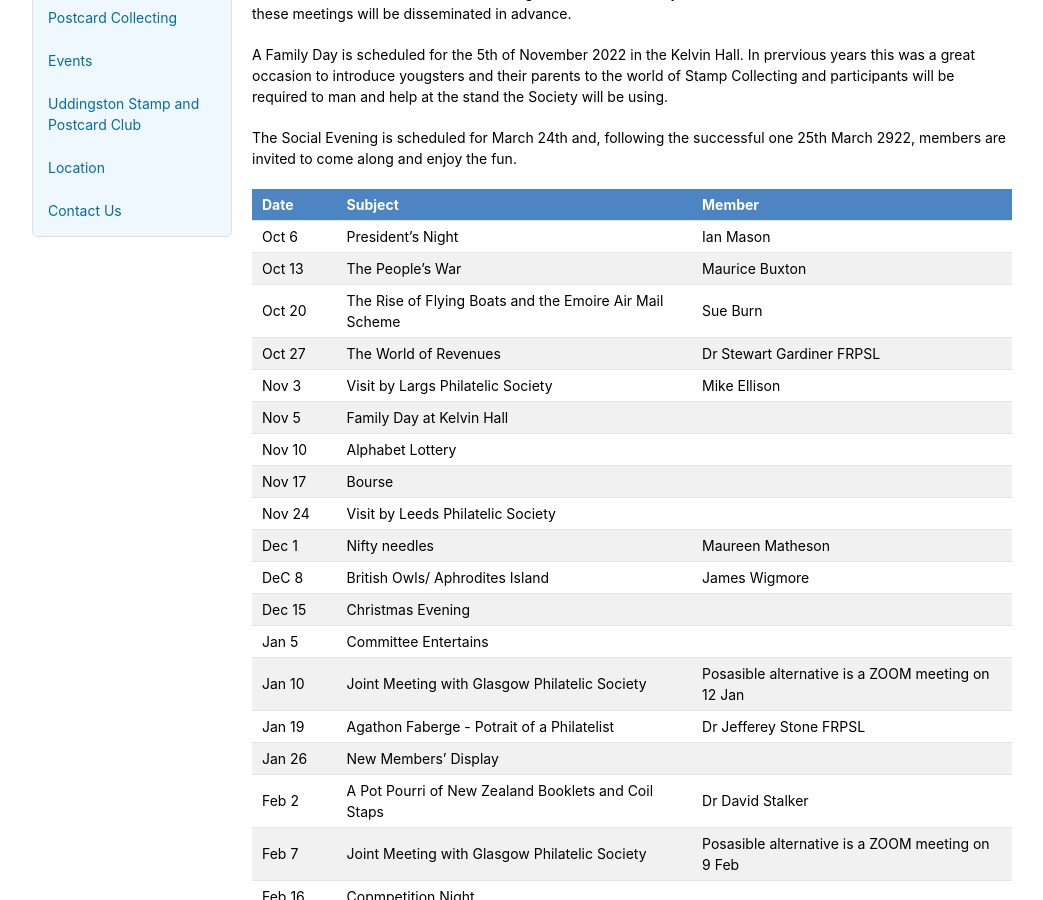
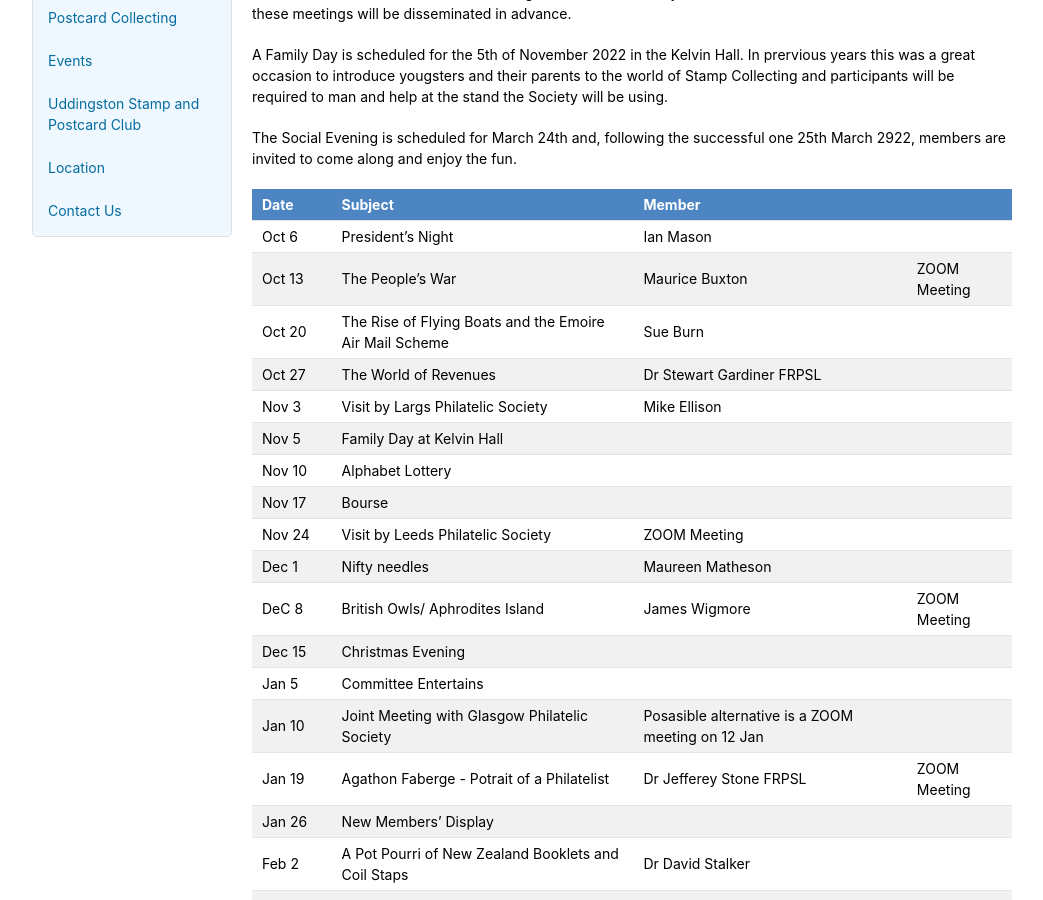
Before and after one commit to astalker/caledonian-stamps, a Jekyll site: the page built from meetings.md, in a window 1280 px wide and 900 px high, scrolled down 569 px. Shown: the whole window, without its empty margins (118-1161 px from the left). Built offline with Jekyll 4.4.1, drawn with Linux system fonts in a browser that asks for light colours; our own code applies the rules of GitHub Pages for plain Markdown files.

Commit message:
ZOOM Meetings added

```diff
--- a/meetings.md
+++ b/meetings.md
@@ -16,20 +16,20 @@ The Social Evening is scheduled for March 24th and, following the successful one
 Date  | Subject | Member
 ----- | ------- | ------
 Oct 6  | President's Night | Ian Mason
-Oct 13 | The People's War | Maurice Buxton
+Oct 13 | The People's War | Maurice Buxton | ZOOM Meeting
 Oct 20 | The Rise of Flying Boats and the Emoire Air Mail Scheme | Sue Burn
 Oct 27 | The World of Revenues | Dr Stewart Gardiner FRPSL
 Nov 3  | Visit by Largs Philatelic Society | Mike Ellison
 Nov 5  | Family Day at Kelvin Hall
 Nov 10 | Alphabet Lottery
 Nov 17 | Bourse
-Nov 24 | Visit by Leeds Philatelic Society
+Nov 24 | Visit by Leeds Philatelic Society | ZOOM Meeting
 Dec 1  | Nifty needles | Maureen Matheson
-DeC 8  | British Owls/ Aphrodites Island | James Wigmore
+DeC 8  | British Owls/ Aphrodites Island | James Wigmore | ZOOM Meeting
 Dec 15 | Christmas Evening
 Jan 5  | Committee Entertains
 Jan 10 | Joint Meeting with Glasgow Philatelic Society | Posasible alternative is a ZOOM meeting on 12 Jan
-Jan 19 | Agathon Faberge - Potrait of a Philatelist| Dr Jefferey Stone FRPSL
+Jan 19 | Agathon Faberge - Potrait of a Philatelist| Dr Jefferey Stone FRPSL | ZOOM Meeting
 Jan 26 | New Members' Display
 Feb 2  | A Pot Pourri of New Zealand Booklets and Coil Staps | Dr David Stalker
 Feb 7  | Joint Meeting with Glasgow Philatelic Society | Posasible alternative is a ZOOM meeting on 9 Feb
```
